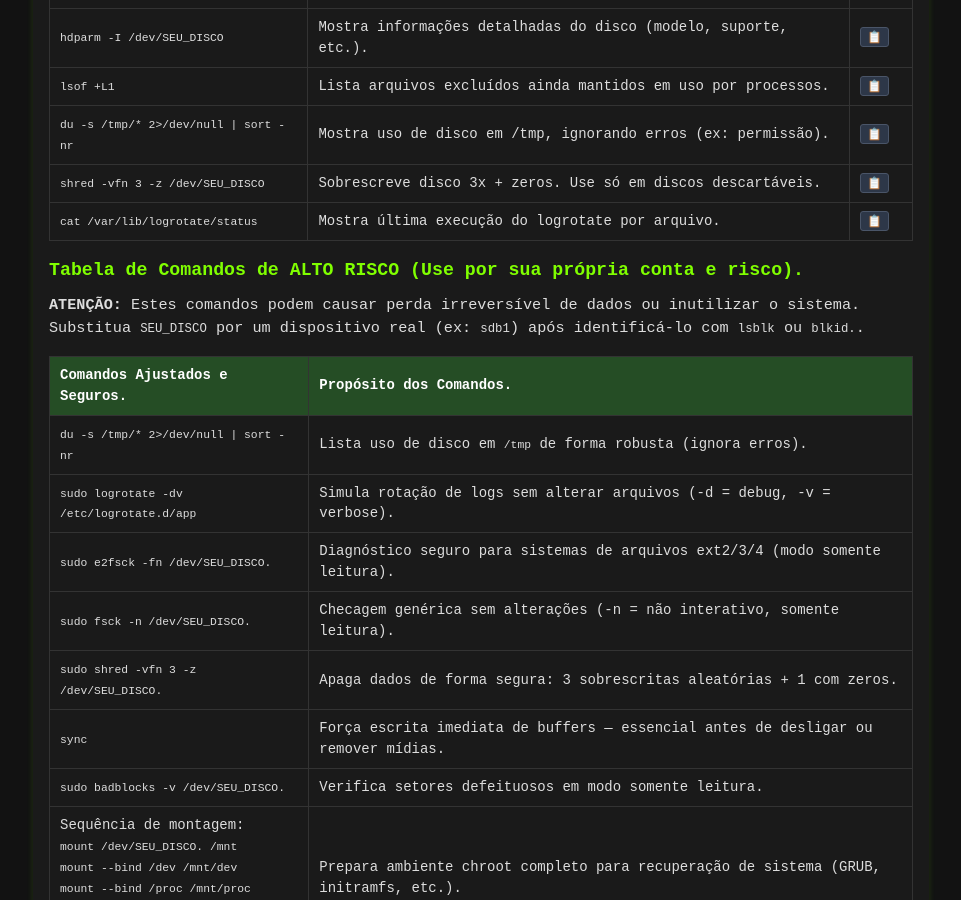
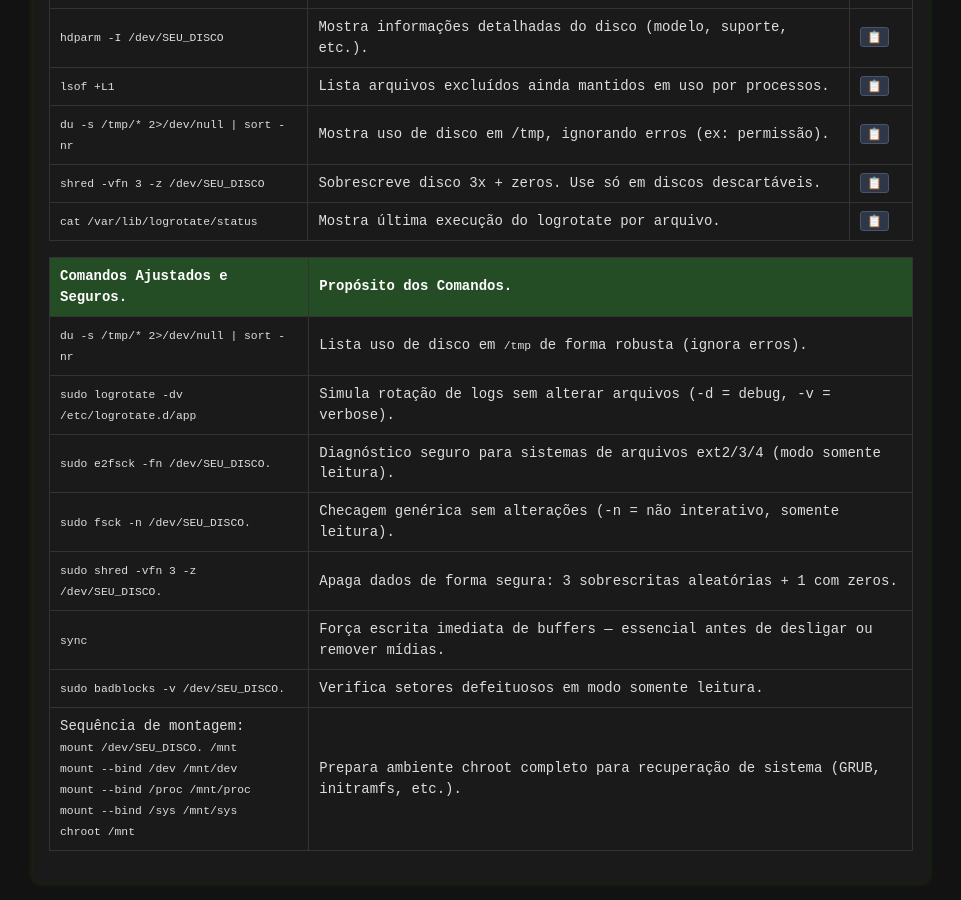
Before and after one commit to Piolinux/piolinux-site, a Jekyll site: the page built from _pages/_comandos/recuperacao-e-manutencao.md, in a window 1280 px wide and 900 px high, scrolled down 918 px. Shown: the whole window, without its empty margins (159-1120 px from the left). Built offline with Jekyll 4.4.1, drawn with Linux system fonts in a browser that asks for light colours.

Commit message:
Update recuperacao-e-manutencao.md

```diff
--- a/_pages/_comandos/recuperacao-e-manutencao.md
+++ b/_pages/_comandos/recuperacao-e-manutencao.md
@@ -143,10 +143,7 @@ Substitua <code>SEU_DISCO</code> por um dispositivo real (ex: <code>sdb1</code>)
   </table>
 </div>
 
-<h2>Tabela de Comandos de ALTO RISCO (Use por sua própria conta e risco).</h2>
-<div class="warning-box">
-  <strong>ATENÇÃO:</strong> Estes comandos podem causar perda irreversível de dados ou inutilizar o sistema. Substitua <code>SEU_DISCO</code> por um dispositivo real (ex: <code>sdb1</code>) após identificá-lo com <code>lsblk</code> ou <code>blkid.</code>.
-</div>
+
 
 <div class="table-container">
   <table class="evergreen-table">
```
